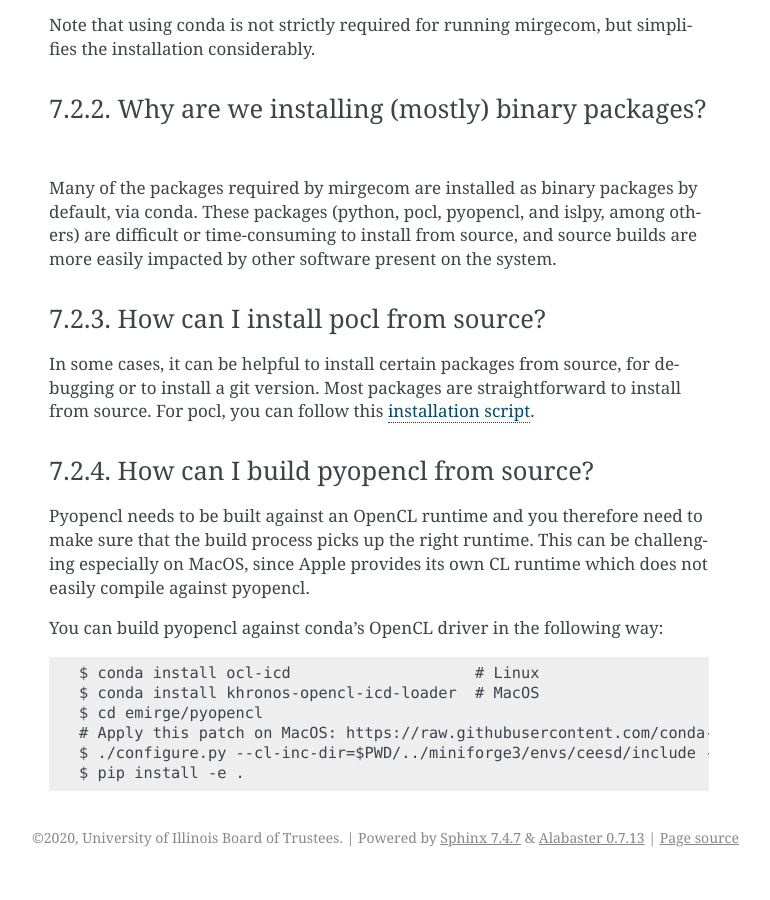
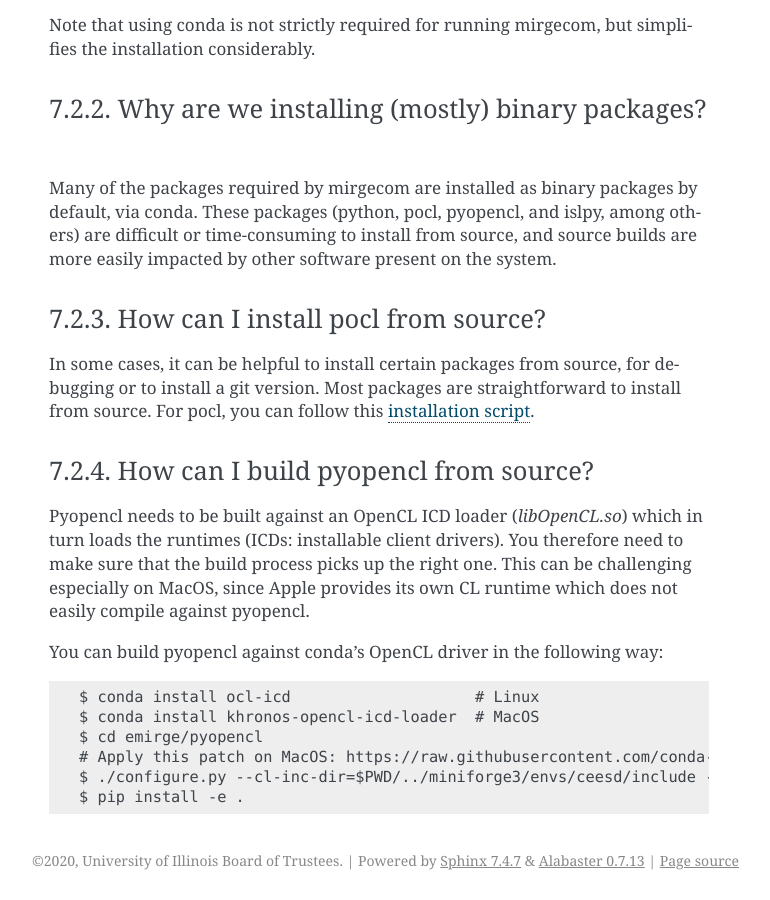
Before and after one commit to illinois-ceesd/mirgecom, a Sphinx documentation site: the page built from doc/faq.rst, in a window 1280 px wide and 900 px high, scrolled down 1348 px. Shown: the whole window, without its empty margins (371-1141 px from the left). Built offline with Sphinx 7.4.7, drawn with Linux system fonts in a browser that asks for light colours; before the commit the page ends 2225 px from its top, so only the background shows below that.

Commit message:
Apply suggestions from code review
Co-authored-by: Andreas Klöckner <inform@tiker.net>

```diff
--- a/doc/faq.rst
+++ b/doc/faq.rst
@@ -75,8 +75,9 @@ a git version. Most packages are straightforward to install from source. For poc
 How can I build pyopencl from source?
 ^^^^^^^^^^^^^^^^^^^^^^^^^^^^^^^^^^^^^
 
-Pyopencl needs to be built against an OpenCL runtime and you therefore need to make sure
-that the build process picks up the right runtime. This can be challenging especially on MacOS, since Apple provides its own CL runtime which does not easily compile against pyopencl.
+Pyopencl needs to be built against an OpenCL ICD loader (`libOpenCL.so`) which in turn loads the runtimes
+(ICDs: installable client drivers). You therefore need to make sure
+that the build process picks up the right one. This can be challenging especially on MacOS, since Apple provides its own CL runtime which does not easily compile against pyopencl.
 
 You can build pyopencl against conda's OpenCL driver in the following way::
 
```
